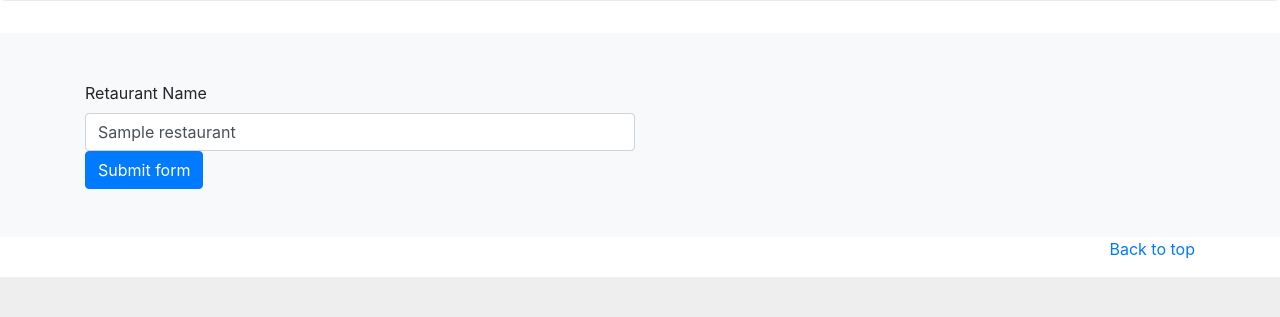
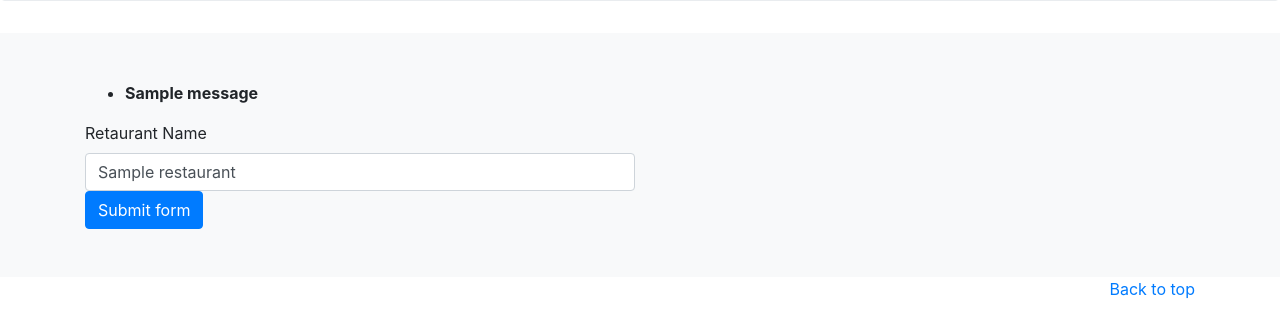
Before and after one commit to cunhasb/restaurant-menu-flask, a Flask app: page /restaurant/1/edit/ in a window 1280 px wide. Shown: the part 569-886 px from the top of the page. Before the commit the page ends 846 px from the top, so only its background shows below. Run offline with Flask 2, Linux system fonts and the light colour scheme; tables that the repository leaves empty hold one stand-in row (values such as "Sample post"); one stand-in notice (Sample message) is shown; some libraries are stand-ins or nearby versions.

Commit message:
Create Crud for editRestaurant

```diff
--- a/finalProject.py
+++ b/finalProject.py
@@ -23,7 +23,6 @@ def showRestaurants():
 def newRestaurant():
     # this page will be for making a new restaurant
     if request.method == 'POST':
-        # pdb.set_trace()
         newItem = Restaurant(
             name=request.form['name'])
         session.add(newItem)
@@ -34,12 +33,24 @@ def newRestaurant():
         return render_template('newRestaurant.html')
 
 
-@app.route('/restaurant/<int:restaurant_id>/edit/')
+@app.route('/restaurant/<int:restaurant_id>/edit/', methods=['GET', 'POST'])
 def editRestaurant(restaurant_id):
     # pdb.set_trace()
-    restaurant = session.query(Restaurant).filter_by(id=restaurant_id).one()
-    # this page will be for editing restaurant
-    return render_template('editRestaurant.html', restaurant=restaurant)
+    if request.method == 'POST':
+        # pdb.set_trace()
+        restaurant = session.query(
+            Restaurant).filter_by(id=restaurant_id).one()
+        restaurant.name = request.form['name']
+        session.add(restaurant)
+        session.commit()
+        flash('Restaurant was sucessfully updated!')
+        return redirect(url_for('editRestaurant', restaurant_id=restaurant.id))
+    else:
+        # pdb.set_trace()
+        restaurant = session.query(
+            Restaurant).filter_by(id=restaurant_id).one()
+        # this page will be for editing restaurant
+        return render_template('editRestaurant.html', restaurant=restaurant)
 
 
 @app.route('/restaurant/<int:restaurant_id>/delete/')
--- a/templates/editRestaurant.html
+++ b/templates/editRestaurant.html
@@ -1,10 +1,19 @@
 {%extends 'base.html'%}
 {%block container%}
-<form class="needs-validation" novalidate>
+{%with messages = get_flashed_messages()%}
+{%if messages%}
+<ul>
+  {%for message in messages %}
+    <li><strong>{{message}}</strong></li>
+    {%endfor%}
+  </ul>
+{%endif%}
+{%endwith%}
+<form class="needs-validation" novalidate action='{{url_for('editRestaurant',restaurant_id=restaurant.id)}}' method='POST'>
   <div class="form-row">
     <div class="col-md-6">
-      <label for="validationCustom01">Retaurant Name</label>
-      <input type="text" class="form-control" id="validationCustom01" placeholder= 'Restaurant Name' value = '{{restaurant.name}}' required>
+      <label for="editRestaurant">Retaurant Name</label>
+      <input name='name' type="text" class="form-control" id="editRestaurant" placeholder= 'Restaurant Name' value = '{{restaurant.name}}' required>
       <div class="valid-feedback">
         Looks good!
       </div>
```
